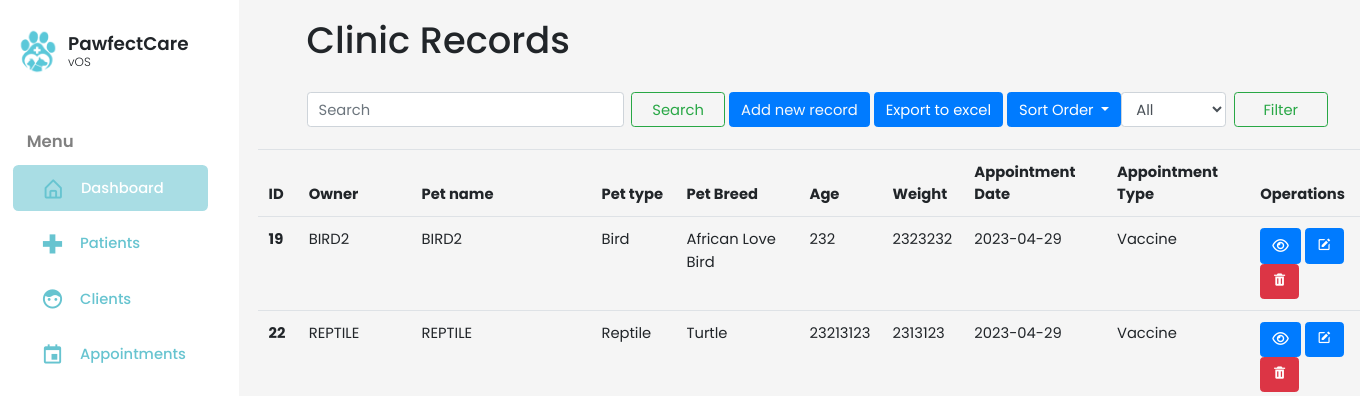
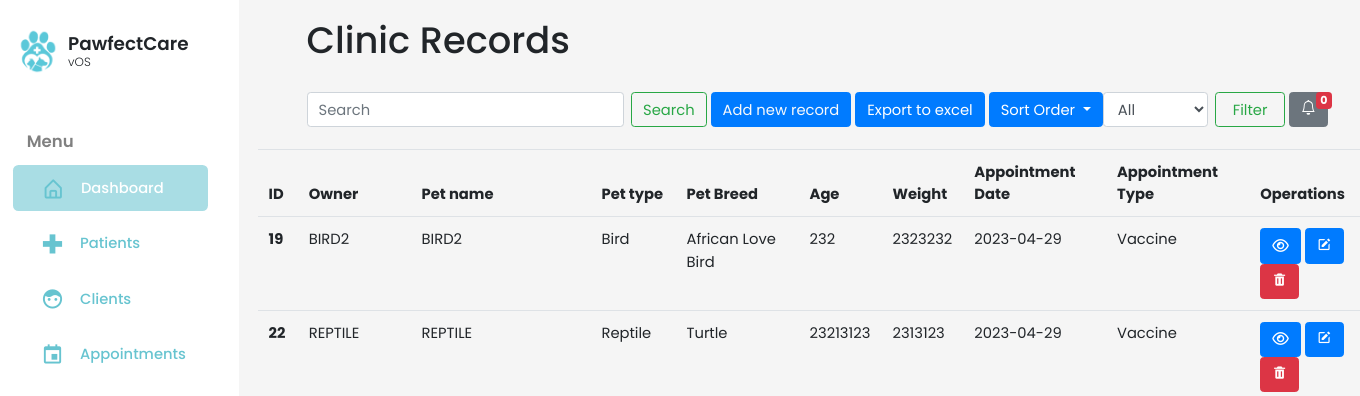
Before and after one commit to raphaelbarts/Basic-CRUD-operations-website-with-use-of-XAMPP-MariaDB-, a PHP site: page /descending.php in a window 1360 px wide. Shown: the top 396 px of the page. Run offline with PHP 8.4, Linux system fonts and the light colour scheme; data comes from the database, SQL or seed files in the repository; some libraries are stand-ins or nearby versions.

Commit message:
Update descending.php

```diff
--- a/public_html/descending.php
+++ b/public_html/descending.php
@@ -242,6 +242,29 @@ if($result){
     <option value="reptile">Reptile</option>
   </select>
   <button class="btn btn-outline-success my-2 my-sm-0 col" type="button" id="filter-btn">Filter</button>
+    &nbsp;
+<button id="notif-btn" type="button" class="btn btn-secondary position-relative" data-container="body" data-toggle="popover" data-placement="bottom">
+  <svg xmlns="http://www.w3.org/2000/svg" width="16" height="16" fill="currentColor" class="bi bi-bell" viewBox="0 0 16 16">
+  <path d="M8 16a2 2 0 0 0 2-2H6a2 2 0 0 0 2 2zM8 1.918l-.797.161A4.002 4.002 0 0 0 4 6c0 .628-.134 2.197-.459 3.742-.16.767-.376 1.566-.663 2.258h10.244c-.287-.692-.502-1.49-.663-2.258C12.134 8.197 12 6.628 12 6a4.002 4.002 0 0 0-3.203-3.92L8 1.917zM14.22 12c.223.447.481.801.78 1H1c.299-.199.557-.553.78-1C2.68 10.2 3 6.88 3 6c0-2.42 1.72-4.44 4.005-4.901a1 1 0 1 1 1.99 0A5.002 5.002 0 0 1 13 6c0 .88.32 4.2 1.22 6z"/>
+</svg>
+  <span id="notif-count" class="position-absolute top-0 start-100 translate-middle badge rounded-pill bg-danger">
+    <span id="notif-number"></span>
+  </span>
+</button>
+
+<?php
+  $result=mysqli_query($con,$sql);
+  $count = 0;
+  $content = "";
+  if($result){
+    while($row=mysqli_fetch_assoc($result)){
+      if($AppointmentDate=$row['AppointmentDate'] == date('Y-m-d')){
+        $content .= $row['Pet'] . "'s " . $row['Appointment'] . " is scheduled today <br>";
+        $count++;
+      };
+    }
+  }
+?>
 </form>
     </form>
   </div>
@@ -361,5 +384,19 @@ if($result){
   }
 });
 </script>
+<script>
+  $(document).ready(function(){
+    $('#notif-number').text("<?php echo $count; ?>");
+    $('#notif-btn').popover({
+      content: "<?php echo $content; ?>",
+      html: true
+    });
+    $('#notif-btn').on('shown.bs.popover', function () {
+      setTimeout(function() {
+        $('#notif-btn').popover('hide');
+      }, 5000);
+    });
+  });
+</script>
 </body>
 </html>
```
